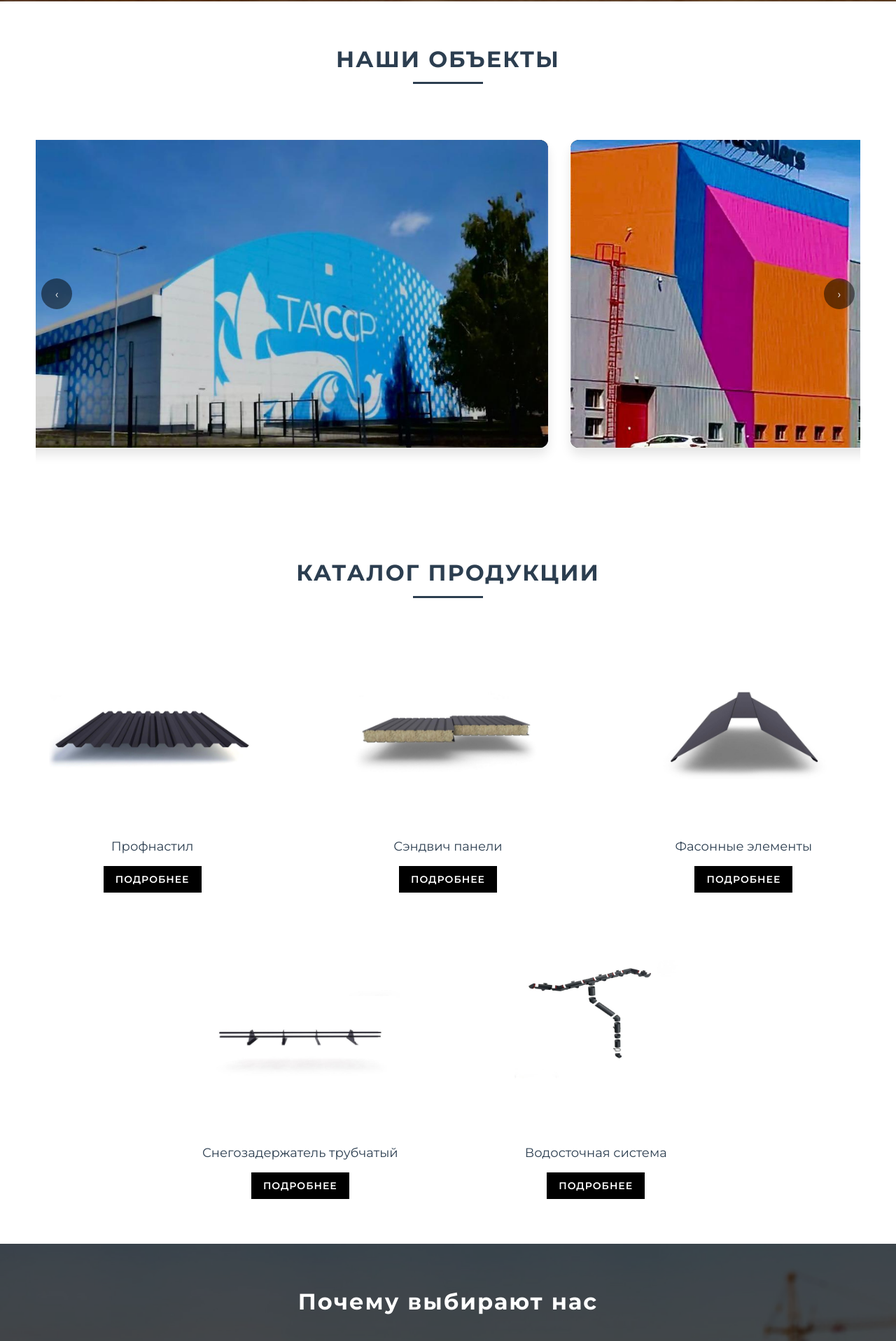
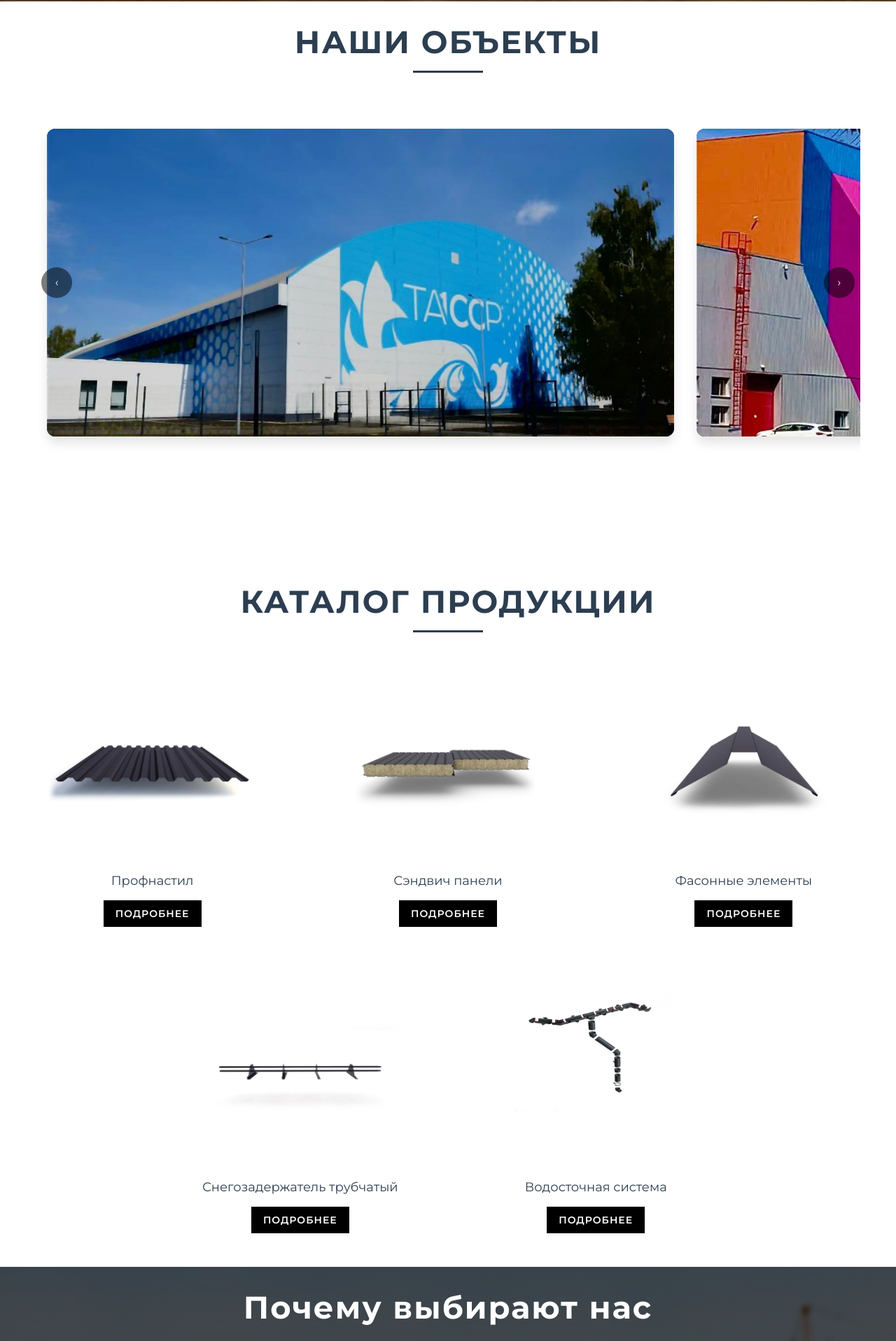
Before and after one commit to Arbitr3103/prime-s-react, a React (Vite) app: page / in a window 1280 px wide. Shown: the part 880-2797 px from the top of the page at 70% size. Built offline with nearby package versions, Linux system fonts and the light colour scheme.

Commit message:
feat(sections): fullscreen sections (projects carousel, catalog, why-us, about) and stronger section titles; disable projects autoplay

```diff
--- a/src/pages/HomePage.jsx
+++ b/src/pages/HomePage.jsx
@@ -234,31 +234,6 @@ function ProjectsCarousel() {
   const viewportRef = useRef(null);
   const items = [project1, project2, project3, project4, project5, project6];
 
-  // Автоскролл каждые 4 сек. Останавливается при hover/focus.
-  useEffect(() => {
-    const viewport = viewportRef.current;
-    if (!viewport) return;
-    let index = 0;
-    let hovered = false;
-
-    const onEnter = () => (hovered = true);
-    const onLeave = () => (hovered = false);
-    viewport.addEventListener("mouseenter", onEnter);
-    viewport.addEventListener("mouseleave", onLeave);
-
-    const id = setInterval(() => {
-      if (hovered) return;
-      index = (index + 1) % items.length;
-      const slide = viewport.querySelectorAll(`.${styles.slide}`)[index];
-      if (slide) slide.scrollIntoView({ behavior: "smooth", inline: "center" });
-    }, 4000);
-
-    return () => {
-      clearInterval(id);
-      viewport.removeEventListener("mouseenter", onEnter);
-      viewport.removeEventListener("mouseleave", onLeave);
-    };
-  }, []);
 
   const scrollBySlides = (dir) => {
     const viewport = viewportRef.current;
--- a/src/pages/HomePage.module.css
+++ b/src/pages/HomePage.module.css
@@ -61,7 +61,7 @@
 }
 
 /* Секция "Наши объекты" */
-.projectsSection {
+.projectsSection { /* not used by carousel now */
   padding: var(--spacing-3xl) 0;
   background-color: var(--color-white);
 }
@@ -75,7 +75,8 @@
 
 /* Крупная карусель объектов */
 .projectsCarouselSection {
-  padding: var(--spacing-3xl) 0;
+  min-height: 100vh;
+  padding: var(--spacing-xl) 0 var(--spacing-2xl);
   background-color: var(--color-white);
 }
 
@@ -167,15 +168,16 @@
 
 /* Секция каталога */
 .catalogSection {
-  padding: var(--spacing-3xl) 0;
+  min-height: 100vh;
+  padding: var(--spacing-xl) 0 var(--spacing-2xl);
   background-color: var(--color-white);
   text-align: center;
 }
 
 .sectionTitle {
   text-align: center;
-  font-size: var(--font-size-2xl);
-  font-weight: 700;
+  font-size: clamp(2rem, 3.5vw, 3rem);
+  font-weight: 800;
   margin-bottom: var(--spacing-2xl);
   color: var(--color-text-dark);
   letter-spacing: 2px;
@@ -300,7 +302,8 @@
 
 /* Секция "Почему выбирают нас" */
 .whyUsSection {
-  padding: var(--spacing-3xl) 0;
+  min-height: 100vh;
+  padding: var(--spacing-xl) 0 var(--spacing-2xl);
   background-image: linear-gradient(rgba(0, 0, 0, 0.7), rgba(0, 0, 0, 0.7)), url('../assets/images/hero-bg.jpg');
   background-size: cover;
   background-position: center;
@@ -310,8 +313,8 @@
 
 .sectionTitleWhite {
   text-align: center;
-  font-size: var(--font-size-2xl);
-  font-weight: 700;
+  font-size: clamp(2rem, 3.5vw, 3rem);
+  font-weight: 800;
   margin-bottom: var(--spacing-3xl);
   color: var(--color-white);
   letter-spacing: 2px;
@@ -347,7 +350,8 @@
 
 /* Секция "О компании" */
 .aboutSection {
-  padding: var(--spacing-3xl) 0;
+  min-height: 100vh;
+  padding: var(--spacing-xl) 0 var(--spacing-2xl);
   background-color: var(--color-background-alt);
 }
 
```
